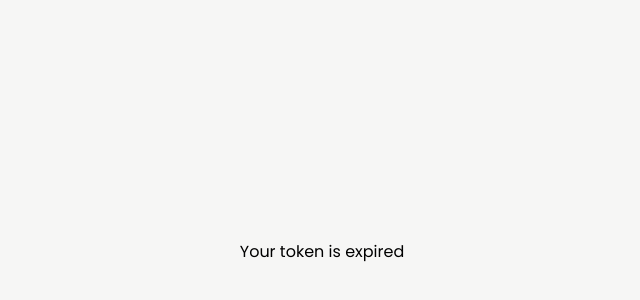
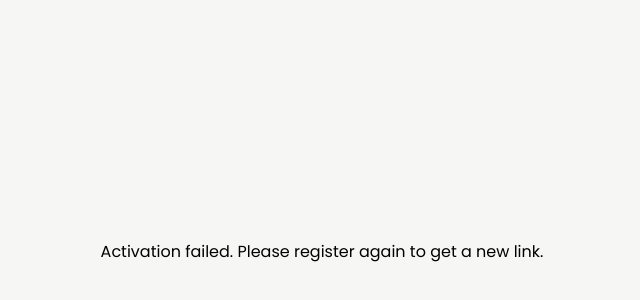
Before and after one commit to Amarta113/E-shop, a React app in the folder frontend/: page /activation/1 in a window 1280 px wide. Shown: the part 148-448 px from the top of the page, without its empty margins (318-958 px from the left). Built offline with nearby package versions, Linux system fonts and the light colour scheme; no server answers; the HTML template or start-up script is replaced by a standard one.

Commit message:
fixed activation tokens

```diff
--- a/frontend/src/pages/ActivationPage.jsx
+++ b/frontend/src/pages/ActivationPage.jsx
@@ -6,18 +6,21 @@ import { server } from '../server.js'
 export default function ActivationPage() {
     const { activation_token } = useParams()
     const [error, setError] = useState(false)
+    const [message, setMessage] = useState("")
 
     useEffect(() => {
         if(activation_token) {
             async function activationEmail() {
             try {
-                const res = await axios.post(`${server}/user/activation`, {
-                    activationToken: activation_token,
+                await axios.post(`${server}/user/activation`, {
+                    activation_token,
                 })
-                console.log(res.data.message)
+                setError(false)
+                setMessage("Your account has been created successfully")
             } catch (error) {
-                console.log(error.response?.data?.message ?? error.message)
+                const errorMessage = error.response?.data?.message ?? "Activation failed. Please register again to get a new link."
                 setError(true)
+                setMessage(errorMessage)
             }
         }
             activationEmail()
@@ -31,11 +34,7 @@ export default function ActivationPage() {
             justifyContent: "center",
             alignItems: "center",
         }}>
-            {error? (
-                <p>Your token is expired</p>
-            ) : (
-                <p>Your account has been created successfully</p>
-            )}
+            <p>{message || (error ? "Activation failed" : "Activating account...")}</p>
         </div>
     )
 }
```
